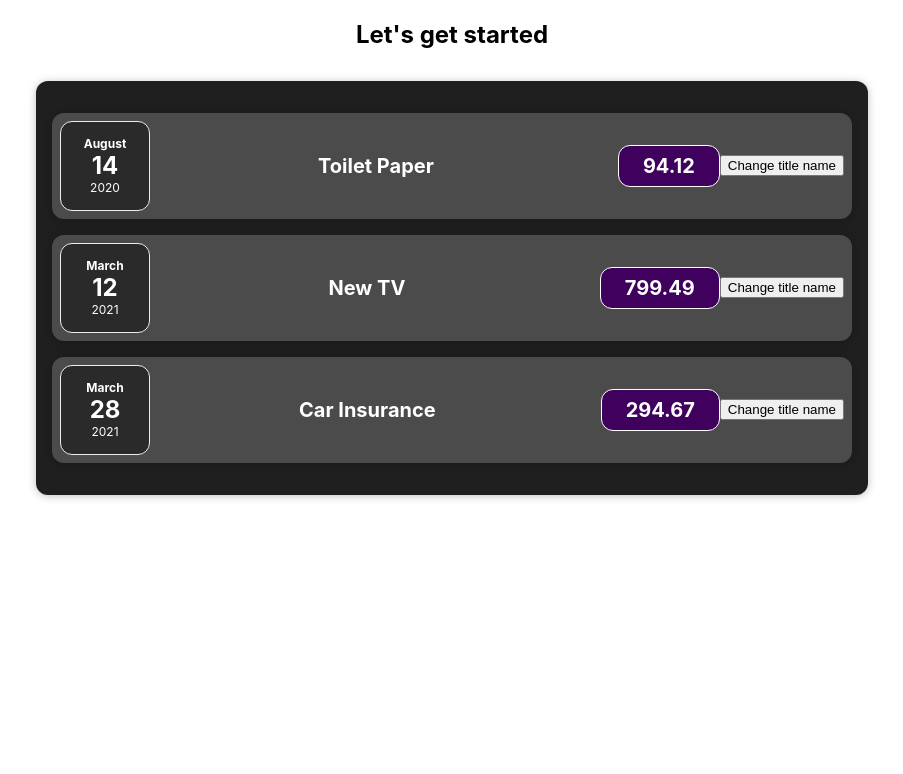
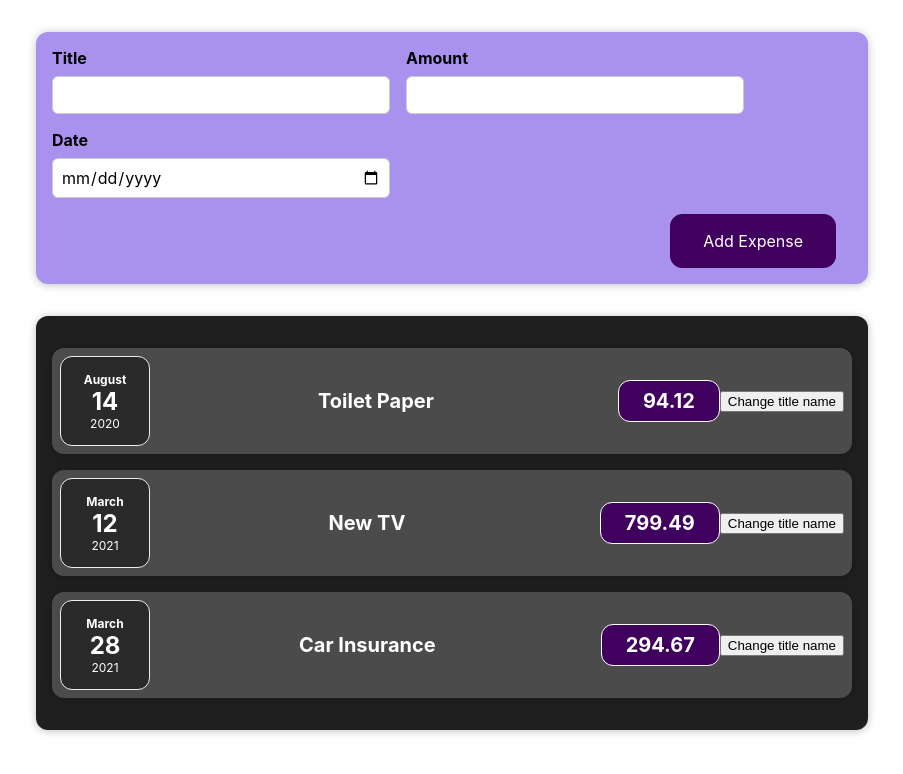
Before and after one commit to sangeetparashar/learningReact, a React (Create React App) app: page / in a window 1280 px wide. Shown: the top 774 px of the page, without its empty margins (188-1091 px from the left). Built offline with nearby package versions, Linux system fonts and the light colour scheme.

Commit message:
adding states and forms to create new expenses

```diff
--- a/src/App.js
+++ b/src/App.js
@@ -1,6 +1,7 @@
 import "./App.css";
 import "./Components/Expenses/ExpenseItem";
 import Expenses from "./Components/Expenses/Expenses";
+import NewExpense from "./Components/NewExpense/NewExpense";
 
 const expenses = [
   {
@@ -27,7 +28,7 @@
 const App = () => {
   return (
     <div className="App">
-      <h2>Let's get started</h2>
+      <NewExpense />
       <Expenses item={expenses} />
     </div>
   );
--- /dev/null
+++ b/src/Components/NewExpense/ExpenseForm.css
@@ -0,0 +1,26 @@
+.new-expense__controls {
+  display: flex;
+  flex-wrap: wrap;
+  gap: 1rem;
+  margin-bottom: 1rem;
+  text-align: left;
+}
+
+.new-expense__control label {
+  font-weight: bold;
+  margin-bottom: 0.5rem;
+  display: block;
+}
+
+.new-expense__control input {
+  font: inherit;
+  padding: 0.5rem;
+  border-radius: 6px;
+  border: 1px solid #ccc;
+  width: 20rem;
+  max-width: 100%;
+}
+
+.new-expense__actions {
+  text-align: right;
+}
--- /dev/null
+++ b/src/Components/NewExpense/ExpenseForm.js
@@ -0,0 +1,70 @@
+import "./ExpenseForm.css";
+import { useState } from "react";
+
+const ExpenseForm = () => {
+  const [title, setTitle] = useState("");
+  const [amount, setAmount] = useState("");
+  const [date, setDate] = useState("");
+
+  const titleChangeHandler = (event) => {
+    setTitle(event.target.value);
+  };
+
+  const amountChangeHandler = (event) => {
+    setAmount(event.target.value);
+  };
+
+  const dateChangeHandler = (event) => {
+    setDate(event.target.value);
+  };
+
+  const submitHandler = (event) => {
+    event.preventDefault();
+    const expense = {
+      expenseTitle: title,
+      expenseAmount: amount,
+      expenseDate: new Date(date),
+    };
+    console.log(expense);
+
+    setTitle("");
+    setAmount("");
+    setDate("");
+  };
+
+  return (
+    <form onSubmit={submitHandler}>
+      <div className="new-expense__controls">
+        <div className="new-expense__control">
+          <label>Title</label>
+          <input type="text" value={title} onChange={titleChangeHandler} />
+        </div>
+        <div className="new-expense__control">
+          <label>Amount</label>
+          <input
+            value={amount}
+            type="number"
+            min="0.01"
+            step="0.01"
+            onChange={amountChangeHandler}
+          />
+        </div>
+        <div className="new-expense__control">
+          <label>Date</label>
+          <input
+            value={date}
+            type="date"
+            min="2022-01-01"
+            max="2023-12-31"
+            onChange={dateChangeHandler}
+          />
+        </div>
+      </div>
+      <div className="new-expense__actions">
+        <button type="submit">Add Expense</button>
+      </div>
+    </form>
+  );
+};
+
+export default ExpenseForm;
--- /dev/null
+++ b/src/Components/NewExpense/NewExpense.css
@@ -0,0 +1,38 @@
+.new-expense {
+  background-color: #a892ee;
+  padding: 1rem;
+  margin: 2rem auto;
+  width: 50rem;
+  max-width: 95%;
+  border-radius: 12px;
+  text-align: center;
+  box-shadow: 0 1px 8px rgba(0, 0, 0, 0.25);
+}
+
+.new-expense button {
+  font: inherit;
+  cursor: pointer;
+  padding: 1rem 2rem;
+  border: 1px solid #40005d;
+  background-color: #40005d;
+  color: white;
+  border-radius: 12px;
+  margin-right: 1rem;
+}
+
+.new-expense button:hover,
+.new-expense button:active {
+  background-color: #510674;
+  border-color: #510674;
+}
+
+.new-expense button.alternative {
+  color: #220131;
+  border-color: transparent;
+  background-color: transparent;
+}
+
+.new-expense button.alternative:hover,
+.new-expense button.alternative:active {
+  background-color: #ddb3f8;
+}
--- /dev/null
+++ b/src/Components/NewExpense/NewExpense.js
@@ -0,0 +1,12 @@
+import ExpenseForm from "./ExpenseForm";
+import "./NewExpense.css";
+
+const NewExpense = () => {
+  return (
+    <div className="new-expense">
+      <ExpenseForm></ExpenseForm>
+    </div>
+  );
+};
+
+export default NewExpense;
```
